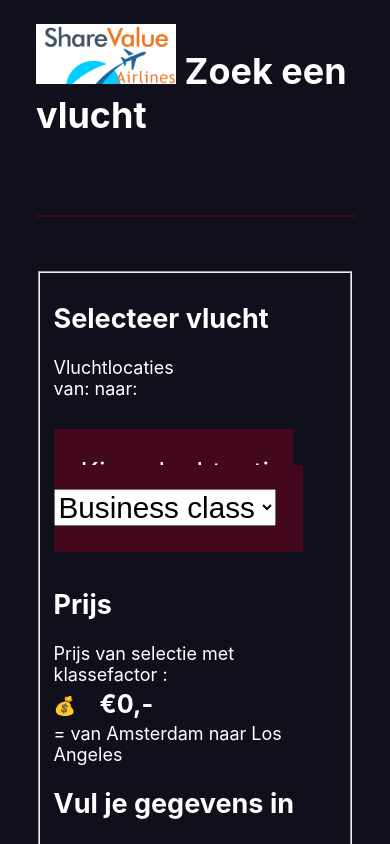
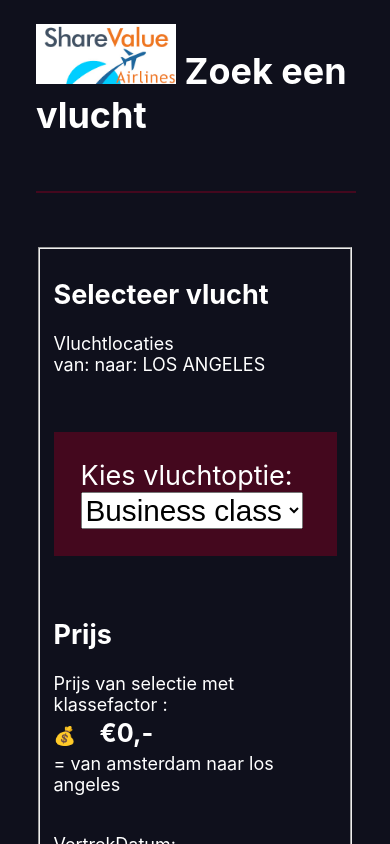
Before and after one commit to JirosWorld/jirosworld-airlines, a React (Create React App) app: page / in a window 390 px wide. Both pictures are taken after a click on the button "ZOEKEN". Shown: the top 844 px of the page. Built offline with nearby package versions, Linux system fonts and the light colour scheme.

Commit message:
add creatRef for selecting result

```diff
--- a/src/App.css
+++ b/src/App.css
@@ -45,3 +45,16 @@ hr {
   border: 1px solid #44081e;
   width: 100%;
 }
+
+@media only screen and (max-width: 800px) {
+  .page-container {
+    display: block;
+  }
+  .inner {
+    display: block;
+    width: 95%;
+  }
+  .biglabel {
+    display: block;
+  }
+}
--- a/src/pages/SearchPage.css
+++ b/src/pages/SearchPage.css
@@ -36,7 +36,11 @@ input {
     border-radius: 10px;
     margin: 3px;
     width: 20rem;
-    padding-left: 10px;
+    padding: 0;
+}
+
+.box p, .box h2 {
+    padding: 0 0 0 10px;
 }
 
 #passengers, #departure, #return {
--- a/src/pages/SearchPage.js
+++ b/src/pages/SearchPage.js
@@ -1,4 +1,4 @@
-import React, {useState, useRef} from 'react';
+import React, {useState, createRef} from 'react';
 import './SearchPage.css';
 import SearchData from '../data/mock-airports.json';
 import options from '../data/mock-flights.json';
@@ -6,12 +6,10 @@ import calculateCost from '../helpers/calculateCost';
 
 
 export default function SearchPage() {
-    const radioButtonDepartRef = useRef();
-    const radioButtonArrivRef = useRef();
     const [queryDeparture, setQueryDeparture] = useState('');
     const [queryArrival, setQueryArrival] = useState('');
-    const [airportNameDeparture, setAirportNameDeparture] = useState('');
-    const [airportNameArrival, setAirportNameArrival] = useState('');
+    const [pickedFlight, setPickedFlight] = useState("amsterdam");
+    const [airportNameArrival, setAirportNameArrival] = useState('los angeles');
     const [departDate, setDepartDate] = useState('');
     const [returnDate, setReturnDate] = useState('');
     const [visibility, setVisibility] = useState(true);
@@ -22,19 +20,22 @@ export default function SearchPage() {
     const [formAddress, setFormAddress] = useState('');
     const [formPhonenr, setFormPhonenr] = useState('');
     const [formIdentification, setFormIdentification] = useState('');
+    const [grandTotal, setGrandTotal] = useState(0);
     const [formOrderState, setFormOrderState] = useState(false);
     const [formSubmitState, setFormSubmitState] = useState(false);
 
-    console.log("mock zoek data:", SearchData);
-    console.log("zoekopdracht vertrek: ", queryDeparture);
-    console.log("zoekopdracht aankomst: ", queryArrival);
+    let pickedFlightCityRef = createRef();
+    let airportNameArrivalRef = createRef();
+    let grandTotalRef = createRef();
+
+    // console.log("mock zoek data:", SearchData);
+    // console.log("zoekopdracht vertrek: ", queryDeparture);
+    // console.log("zoekopdracht aankomst: ", queryArrival);
 
     //functies voor radiobuttons
     function handleAirportDepartureSelect(event) {
-        // const departureName = radioButtonDepartRef.current.value;
-        setAirportNameDeparture(event.target.value);
-        // setAirportNameDeparture(departureName);
-        console.log("vertrekstad:", airportNameDeparture);
+        setPickedFlight(event.target.value);
+        console.log("vertrekstad:", pickedFlight);
         // radioButtonDepartRef.current.value = null;
     }
 
@@ -66,7 +67,7 @@ export default function SearchPage() {
             window.scrollTo({top: 0, behavior: 'smooth'})
         }, 0);
         e.preventDefault();
-        console.log("vertrekplaats", airportNameDeparture, "aankomstplaats", airportNameArrival, "personenCounter", formPassengers, "vertrekDatum", departDate, "aankomstDatum:", returnDate);
+        console.log("vertrekplaats", pickedFlight, "aankomstplaats", airportNameArrival, "personen", formPassengers, "vertrekDatum", departDate, "aankomstDatum:", returnDate, "bedrag: ", grandTotal);
     }
 
     return (
@@ -91,7 +92,9 @@ export default function SearchPage() {
                                         if (queryDeparture === '') {
                                             //alleen iets tonen waneer er iets getypt wordt
                                             return null;
-                                        } else if (postDeparture.address.cityName.toLowerCase().includes(queryDeparture.toLowerCase())) {
+                                        } else if
+                                        (postDeparture.address.cityName.toLowerCase().includes(queryDeparture.toLowerCase())) {
+                                            // console.log(postDeparture.address.cityName);
                                             return postDeparture;
                                         }
                                     }).map((postDeparture, index) => (
@@ -99,16 +102,18 @@ export default function SearchPage() {
                                         <div className="box" key={index}>
                                             <label htmlFor={postDeparture.iataCode}>
                                                 <input type="radio"
-                                                       ref={radioButtonDepartRef}
+                                                       ref={pickedFlightCityRef}
                                                        id={postDeparture.iataCode}
                                                        name="airport_departure"
-                                                       value={airportNameDeparture}
+                                                       value={postDeparture.address.cityName}
+                                                       checked={pickedFlight === postDeparture.address.cityName}
                                                        onChange={handleAirportDepartureSelect}
                                                 />
-                                                <p>{postDeparture.name}</p>
-                                                <p>{postDeparture.address.cityName}</p>
-                                                <p>{postDeparture.iataCode}</p>
-                                                <p>{postDeparture.cost.score && postDeparture.cost.score}</p>
+                                                <p>{postDeparture.name}<br/>
+                                                    {postDeparture.address.cityName}<br/>
+                                                    {postDeparture.iataCode}<br/>
+                                                    {postDeparture.cost.score && postDeparture.cost.score}
+                                                </p>
                                             </label>
                                         </div>
 
@@ -127,6 +132,7 @@ export default function SearchPage() {
                                             //niets tonen waneer er niets getypt wordt
                                             return null;
                                         } else if (postArrival.address.cityName.toLowerCase().includes(queryArrival.toLowerCase())) {
+                                            console.log(postArrival.address.cityName);
                                             return postArrival;
                                         }
                                     }).map((postArrival, index) => (
@@ -134,16 +140,17 @@ export default function SearchPage() {
                                         <div className="box" key={index}>
                                             <label htmlFor={postArrival.iataCode}>
                                                 <input type="radio"
-                                                       ref={radioButtonArrivRef}
+                                                       ref={airportNameArrivalRef}
                                                        id={postArrival.iataCode}
                                                        name="airport_arrival"
-                                                       value={airportNameArrival}
+                                                       value={postArrival.address.cityName}
+                                                       checked={airportNameArrival === postArrival.address.cityName}
                                                        onChange={handleAirportArrivalSelect}
                                                 />
-                                                <p>{postArrival.name}</p>
-                                                <p>{postArrival.address.cityName}</p>
-                                                <p>{postArrival.iataCode}</p>
-                                                <p>{postArrival.cost.score && postArrival.cost.score}</p>
+                                                <p>{postArrival.name}<br/>
+                                                 {postArrival.address.cityName}<br/>
+                                                 {postArrival.iataCode}<br/>
+                                                 {postArrival.cost.score && postArrival.cost.score}</p>
                                             </label>
                                         </div>
 
@@ -156,7 +163,7 @@ export default function SearchPage() {
 
 
                     <section className="flight-date-persons">
-                        <p>↓</p>
+                        <p>↑ selecteer hier 1 vertrek en 1 aankomst plaats.</p>
                         <label htmlFor="departure">Kies vertrekdatum: </label>
                         <input type="date"
                                onChange={(e) => setDepartDate(e.target.value)}
@@ -198,8 +205,8 @@ export default function SearchPage() {
                                 <p>Vluchtlocaties
                                     <br/>van: <span className="capitalize">{queryDeparture
                                     && queryDeparture}</span> naar: <span
-                                        className="capitalize">{queryArrival
-                                    && queryArrival}</span></p>
+                                        className="capitalize">{airportNameArrival
+                                    && airportNameArrival}</span></p>
                                 <br/>
                                 <p><label htmlFor="luxury" className="biglabel">Kies vluchtoptie:
                                     <select value={luxury} onChange={handleluxuryChange}>
@@ -218,10 +225,18 @@ export default function SearchPage() {
                                     <br/>
                                     <strong>&#128176; &nbsp;
                                         <span className="bigtext">&euro;
-                                            {calculateCost(SearchData[0].cost.score,
-                                                SearchData[7].cost.score) * luxury},-</span>
+                                            <span
+                                                ref={grandTotalRef}
+                                                onChange={(e) => setGrandTotal(e.target.value)}
+                                            >{calculateCost(SearchData[0].cost.score,
+                                                SearchData[7].cost.score) * luxury}</span>
+                                            ,-</span>
                                     </strong>
-                                    <br/>= van Amsterdam naar Los Angeles</p>
+                                    <br/>= van {pickedFlight && pickedFlight} naar {airportNameArrival
+                                    && airportNameArrival}</p>
+                                <p><br/>VertrekDatum: {departDate}<br/>
+                                    AankomstDatum: {returnDate}<br/>
+                                    Aantal personen: {formPassengers}</p>
 
                             </section>
                             <section>
@@ -238,7 +253,9 @@ export default function SearchPage() {
                                         onChange={(e) => setFormName(e.target.value)}
                                     />
                                     {formName.length < 4
-                                    && <p className="error-message">Deze naam is te kort! Typ volledige naam in</p>}
+                                    &&
+                                    <p className="error-message">Deze naam is te kort! Typ volledige
+                                        naam in</p>}
                                 </label>
                                 <br/>
                                 <label htmlFor="address">
@@ -298,10 +315,10 @@ export default function SearchPage() {
                 <div className="box">
                     <h2>Bestelling/Boeking</h2>
                     <p><strong>Dit heb je besteld/geboekt:</strong></p>
-                    <p>Geboekte vlucht van: <span className="capitalize">{queryDeparture
-                    && queryDeparture}</span>,<br/>
-                        naar: <span className="capitalize">{queryArrival
-                        && queryArrival}</span>,<br/>
+                    <p>Geboekte vlucht van: <span className="capitalize">{pickedFlight
+                    && pickedFlight}</span>,<br/>
+                        naar: <span className="capitalize">{airportNameArrival
+                        && airportNameArrival}</span>,<br/>
                         aantal personen: {formPassengers},<br/>
                         vertrekDatum: {departDate},<br/>
                         aankomstDatum: {returnDate},
```
Also changed, not shown: 2 other files (tests, documents, lock files or other folders).
